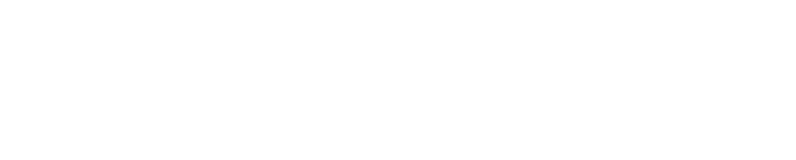
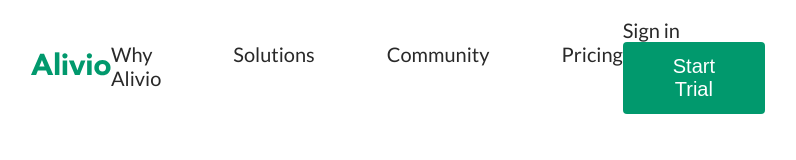
Before and after one commit to AidarGN/Avilio, a plain HTML site: page index.html in a window 1280 px wide. Shown: the whole page, without its empty margins (245-1041 px from the left). Drawn offline with Linux system fonts and the light colour scheme.

Commit message:
add adaptive

```diff
--- a/css/style.css
+++ b/css/style.css
@@ -19,3 +19,69 @@ html {
 *, *::before, *::after  {
   box-sizing: inherit;
 }
+body {
+  margin: 0;
+  font-family: 'Lato', sans-serif;
+  font-size: 20px;
+}
+h1, h2, h3, h4, h5, h6, p {
+  margin: 0;
+}
+a {
+  text-decoration: none;
+}
+ul {
+  list-style: none;
+  padding: 0;
+  margin: 0;
+}
+.container {
+  width: 100%;
+  max-width: 1920px;
+  margin: 0 auto;
+  padding: 0 275px;
+}
+.btn {
+  background-color: #01996D;
+  border-radius: 4px;
+}
+.btn a {
+  color: #ffffff;
+}
+
+/* Header section */
+.header {
+  height: 85px;
+  padding: 18px 0;
+}
+.header__flex {
+  display: flex;
+  justify-content: space-between;
+  align-items: center;
+}
+.list__items {
+  display: flex;
+}
+.list__item:not(:last-child) {
+  margin-right: 72px;
+}
+.list__link {
+  color: #292929;
+}
+.header__link {
+  justify-content: flex-end;
+}
+.link__sign-in {
+  color: #292929;
+  margin-right: 35px;
+}
+.link__btn {
+  padding: 13px 50px;
+  border: none;
+}
+.link__log-in {
+  font-size: 20px;
+}
+.header__burger {
+  display: none;
+}
--- a/index.html
+++ b/index.html
@@ -8,6 +8,30 @@
   <title>Avilio</title>
 </head>
 <body>
+  <section class="header">
+    <div class="container">
+      <div class="header__flex">
+        <div class="header__logo">
+          <img src="img/logo-green.svg" alt="Логотип">
+        </div>
+        <nav class="header__list list">
+          <ul class="list__items">
+            <li class="list__item"><a href="#" class="list__link">Why Alivio</a></li>
+            <li class="list__item"><a href="#" class="list__link">Solutions</a></li>
+            <li class="list__item"><a href="#" class="list__link">Community</a></li>
+            <li class="list__item"><a href="#" class="list__link">Pricing</a></li>
+          </ul>
+        </nav>
+        <div class="header__link link">
+          <a href="#" class="link__sign-in">Sign in</a>
+          <button class="link__btn btn"><a href="" class="link__log-in">Start Trial</a></button>
+        </div>
+        <div class="header__burger">
+          <span></span>
+        </div>
+      </div>
+    </div>
+  </section>
 
   <script src="js/main.js"></script>
 </body>
```
Also changed, not shown: img/facebook.svg (added), img/instagram.svg (added), img/telegram.svg (added), img/youtube.svg (added), 1 other file.
